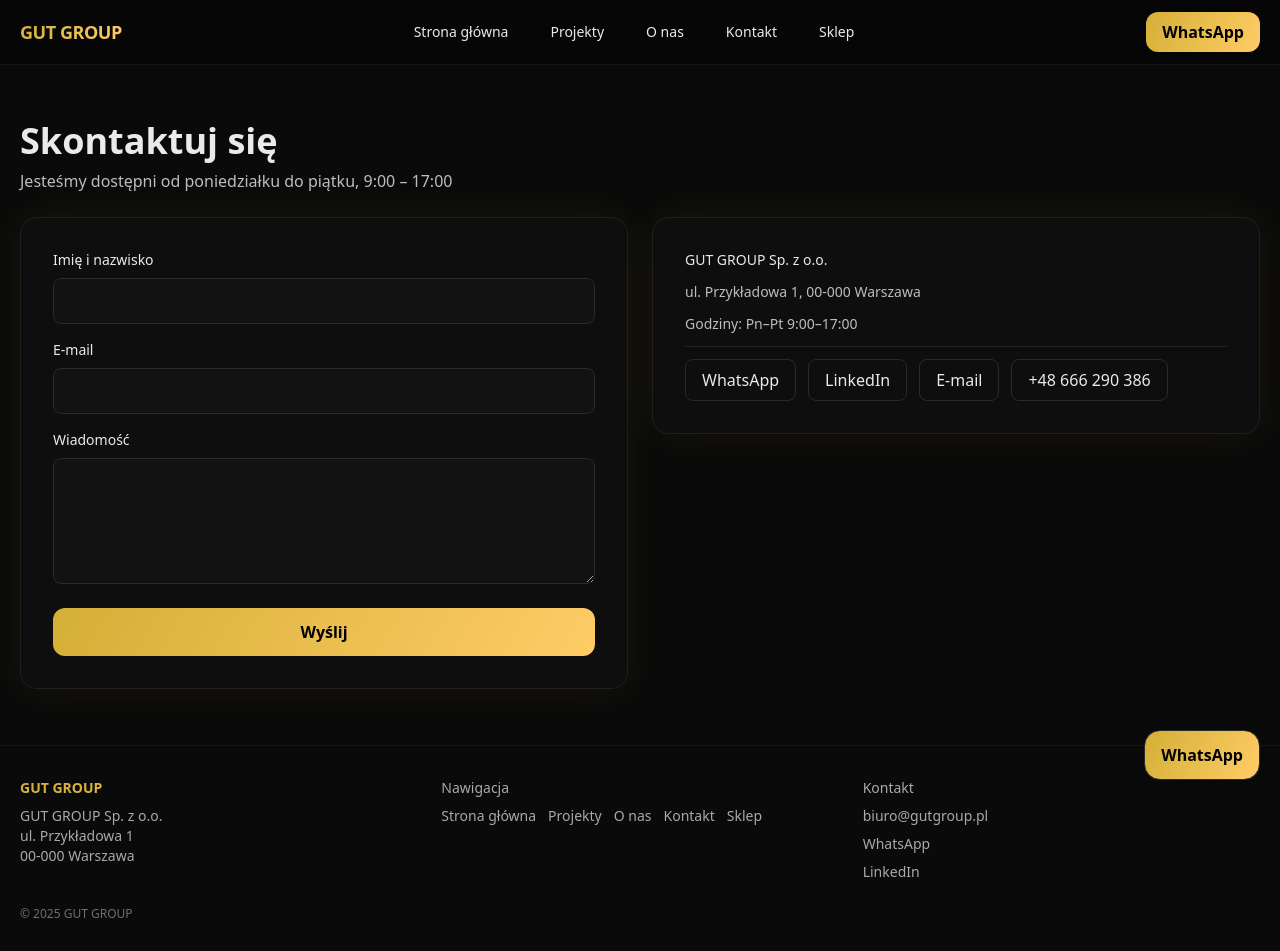
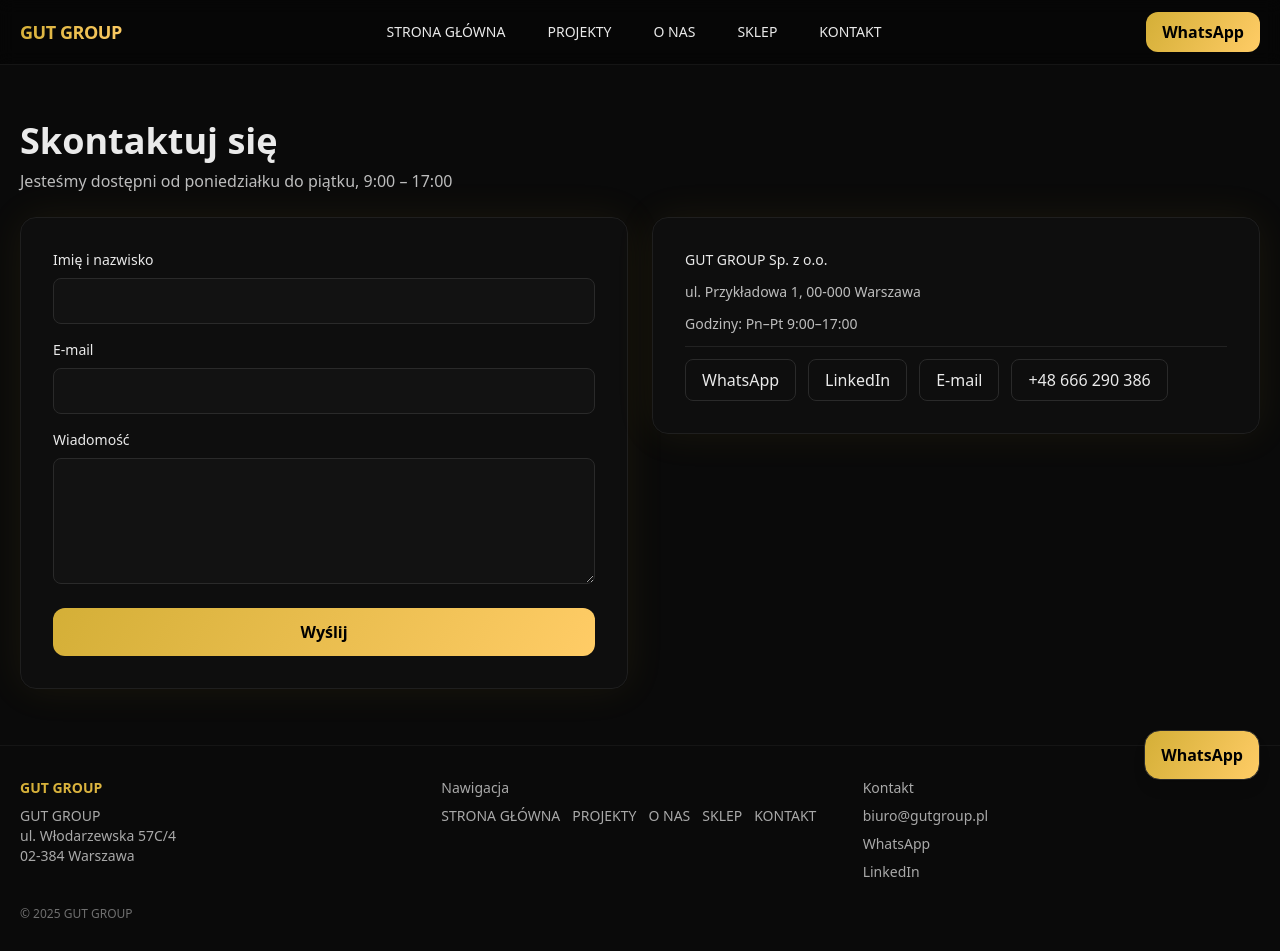
Before and after one commit to GuteeQ/gut-group-site, a Next.js app: page /kontakt in a window 1280 px wide. Shown: the top 951 px of the page. Built offline with nearby package versions, Linux system fonts and the light colour scheme.

Commit message:
chore(layout): update header layout and style

```diff
--- a/app/layout.tsx
+++ b/app/layout.tsx
@@ -3,7 +3,7 @@
 import Link from 'next/link';
 
 export const metadata = {
-  title: 'GUT GROUP — Tech • Drones • Automotive',
+  title: 'GUT GROUP — CODE • FLY • DRIVE',
   description: 'Nowoczesna firma łącząca świat technologii, dronów i motoryzacji.',
 };
 
@@ -16,11 +16,11 @@
         </Link>
       </div>
       <nav className="hidden md:flex items-center gap-2">
-        <Link className="navbtn" href="/">Strona główna</Link>
-        <Link className="navbtn" href="/projekty">Projekty</Link>
-        <Link className="navbtn" href="/onas">O nas</Link>
-        <Link className="navbtn" href="/kontakt">Kontakt</Link>
-        <Link className="navbtn" href="/sklep">Sklep</Link>
+        <Link className="navbtn" href="/">STRONA GŁÓWNA</Link>
+        <Link className="navbtn" href="/projekty">PROJEKTY</Link>
+        <Link className="navbtn" href="/onas">O NAS</Link>
+        <Link className="navbtn" href="/sklep">SKLEP</Link>
+        <Link className="navbtn" href="/kontakt">KONTAKT</Link>
       </nav>
       <div className="flex items-center gap-2">
         <a href="https://wa.me/48666290386" target="_blank" className="hidden md:inline px-4 py-2 rounded-xl font-semibold gradient-gold text-black">WhatsApp</a>
@@ -34,18 +34,18 @@
     <div className="max-w-7xl mx-auto px-5 grid md:grid-cols-3 gap-6">
       <div>
         <div className="gold-text mb-2">GUT GROUP</div>
-        <div>GUT GROUP Sp. z o.o.</div>
-        <div>ul. Przykładowa 1</div>
-        <div>00-000 Warszawa</div>
+        <div>GUT GROUP</div>
+        <div>ul. Włodarzewska 57C/4</div>
+        <div>02-384 Warszawa</div>
       </div>
       <div>
         <div className="mb-2">Nawigacja</div>
         <div className="flex gap-3 flex-wrap">
-          <Link href="/" className="underline-offset-4 hover:underline">Strona główna</Link>
-          <Link href="/projekty" className="underline-offset-4 hover:underline">Projekty</Link>
-          <Link href="/onas" className="underline-offset-4 hover:underline">O nas</Link>
-          <Link href="/kontakt" className="underline-offset-4 hover:underline">Kontakt</Link>
-          <Link href="/sklep" className="underline-offset-4 hover:underline">Sklep</Link>
+          <Link href="/" className="underline-offset-4 hover:underline">STRONA GŁÓWNA</Link>
+          <Link href="/projekty" className="underline-offset-4 hover:underline">PROJEKTY</Link>
+          <Link href="/onas" className="underline-offset-4 hover:underline">O NAS</Link>
+          <Link href="/sklep" className="underline-offset-4 hover:underline">SKLEP</Link>
+          <Link href="/kontakt" className="underline-offset-4 hover:underline">KONTAKT</Link>
         </div>
       </div>
       <div>
```
